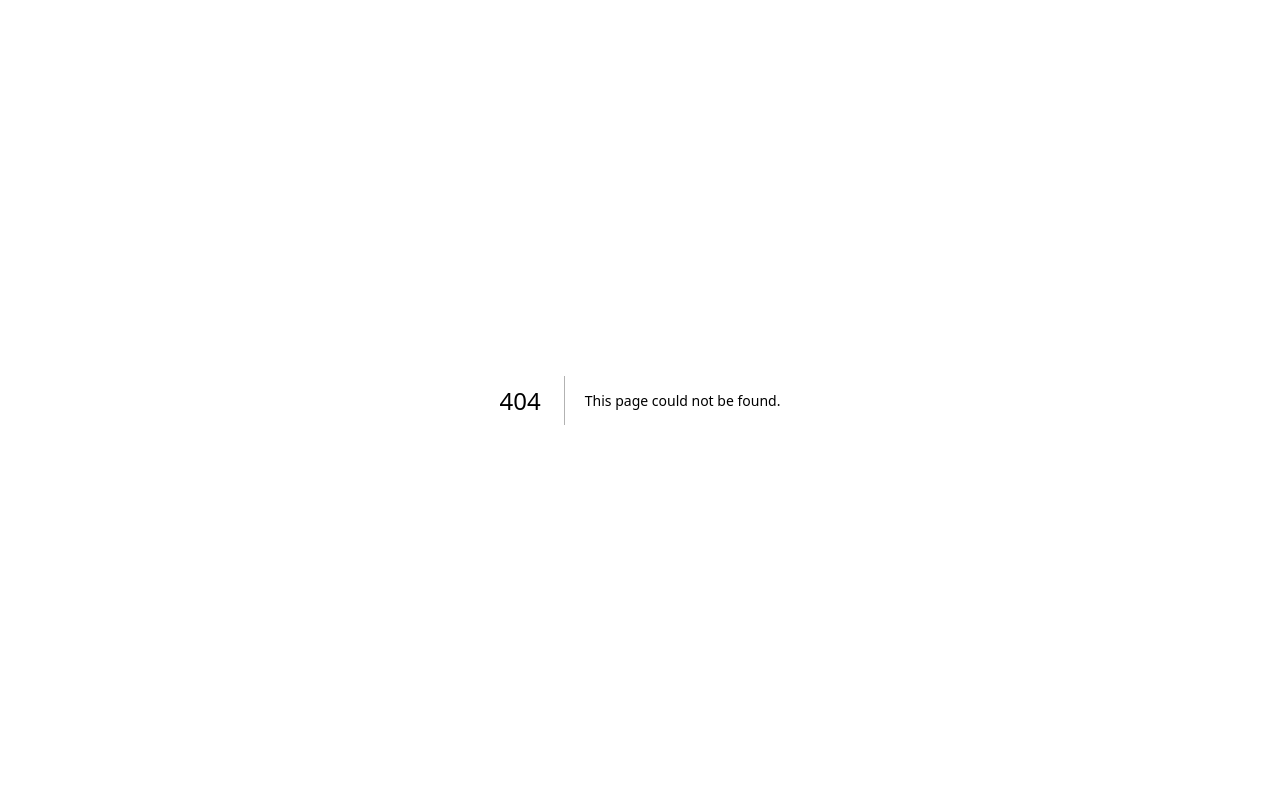
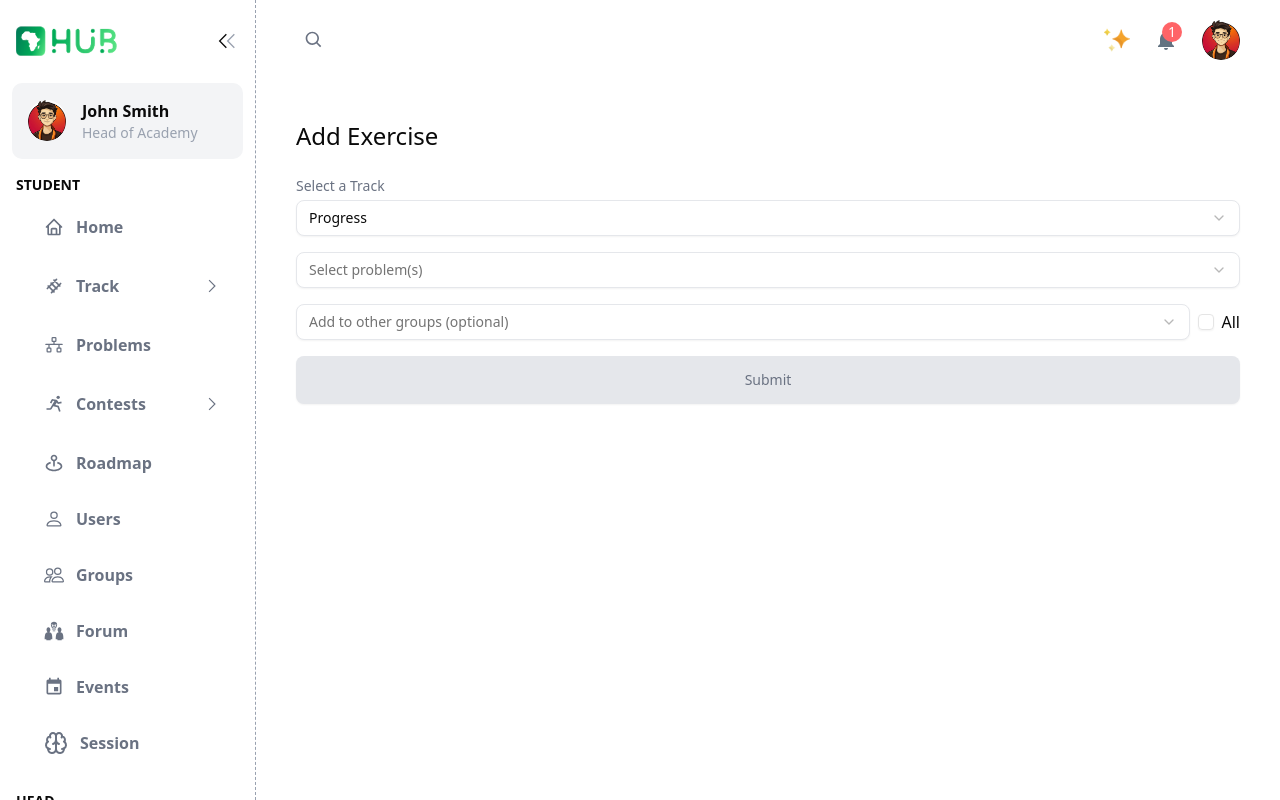
Before and after one commit to RealEskalate/AASTU-G5-T2, a Next.js app: page /dashboard/addexercise in a window 1280 px wide. Before the commit this address had no page. Built offline with nearby package versions, Linux system fonts and the light colour scheme.

Commit message:
addexercise

```diff
--- a/app/components/Sidebar.tsx
+++ b/app/components/Sidebar.tsx
@@ -306,6 +306,16 @@ function Sidebar() {
             )}
           </Link>
           <Link
+            href="/dashboard/addexercise"
+            className="flex gap-3 items-center hover:bg-gray-100 focus:bg-green-100 py-3 px-4 mx-3 rounded-lg mt-2"
+            prefetch
+          >
+            <BsPlusSquare className="text-gray-500 text-xl" />
+            {!isCollapsed && (
+              <span className="text-gray-500 font-semibold">Add Exercise</span>
+            )}
+          </Link>
+          <Link
             href="/dashboard"
             className="flex gap-3 items-center hover:bg-gray-100 focus:bg-green-100 py-3 px-4 mx-3 rounded-lg mt-2"
             prefetch
--- /dev/null
+++ b/app/dashboard/addexercise/add-exercise-form.tsx
@@ -0,0 +1,84 @@
+"use client";
+
+import { useState } from "react";
+import { Button } from "@/components/ui/button";
+import { Checkbox } from "@/components/ui/checkbox";
+import {
+  Select,
+  SelectContent,
+  SelectItem,
+  SelectTrigger,
+  SelectValue,
+} from "@/components/ui/select";
+
+export default function AddExerciseForm() {
+  const [track, setTrack] = useState("progress");
+  const [allSelected, setAllSelected] = useState(false);
+
+  return (
+    <div className="w-full  mx-auto p-10">
+      <h1 className="text-2xl font-medium mb-6">Add Exercise</h1>
+
+      <div className="space-y-4">
+        <div>
+          <p className="text-sm text-gray-500 mb-1">Select a Track</p>
+          <Select value={track} onValueChange={setTrack}>
+            <SelectTrigger className="w-full bg-white border border-gray-200 h-12">
+              <SelectValue placeholder="Select a track" />
+            </SelectTrigger>
+            <SelectContent>
+              <SelectItem value="progress">Progress</SelectItem>
+              <SelectItem value="strength">Strength</SelectItem>
+              <SelectItem value="cardio">Cardio</SelectItem>
+              <SelectItem value="flexibility">Flexibility</SelectItem>
+            </SelectContent>
+          </Select>
+        </div>
+
+        <div>
+          <Select>
+            <SelectTrigger className="w-full bg-white border border-gray-200 h-12">
+              <SelectValue placeholder="Select problem(s)" />
+            </SelectTrigger>
+            <SelectContent>
+              <SelectItem value="problem1">Problem 1</SelectItem>
+              <SelectItem value="problem2">Problem 2</SelectItem>
+              <SelectItem value="problem3">Problem 3</SelectItem>
+            </SelectContent>
+          </Select>
+        </div>
+
+        <div className="flex items-center gap-2">
+          <Select>
+            <SelectTrigger className="w-full bg-white border border-gray-200 h-12">
+              <SelectValue placeholder="Add to other groups (optional)" />
+            </SelectTrigger>
+            <SelectContent>
+              <SelectItem value="group1">Group 1</SelectItem>
+              <SelectItem value="group2">Group 2</SelectItem>
+              <SelectItem value="group3">Group 3</SelectItem>
+            </SelectContent>
+          </Select>
+
+          <div className="flex items-center gap-2">
+            <Checkbox
+              id="all"
+              checked={allSelected}
+              onCheckedChange={(checked) => setAllSelected(checked as boolean)}
+            />
+            <label htmlFor="all" className="text-base">
+              All
+            </label>
+          </div>
+        </div>
+
+        <Button
+          className="w-full h-12 bg-gray-200 hover:bg-gray-300 text-gray-500 font-normal"
+          variant="secondary"
+        >
+          Submit
+        </Button>
+      </div>
+    </div>
+  );
+}
--- /dev/null
+++ b/app/dashboard/addexercise/page.tsx
@@ -0,0 +1,9 @@
+import AddExerciseForm from "./add-exercise-form";
+
+export default function Page() {
+  return (
+    <div>
+      <AddExerciseForm />
+    </div>
+  );
+}
```
